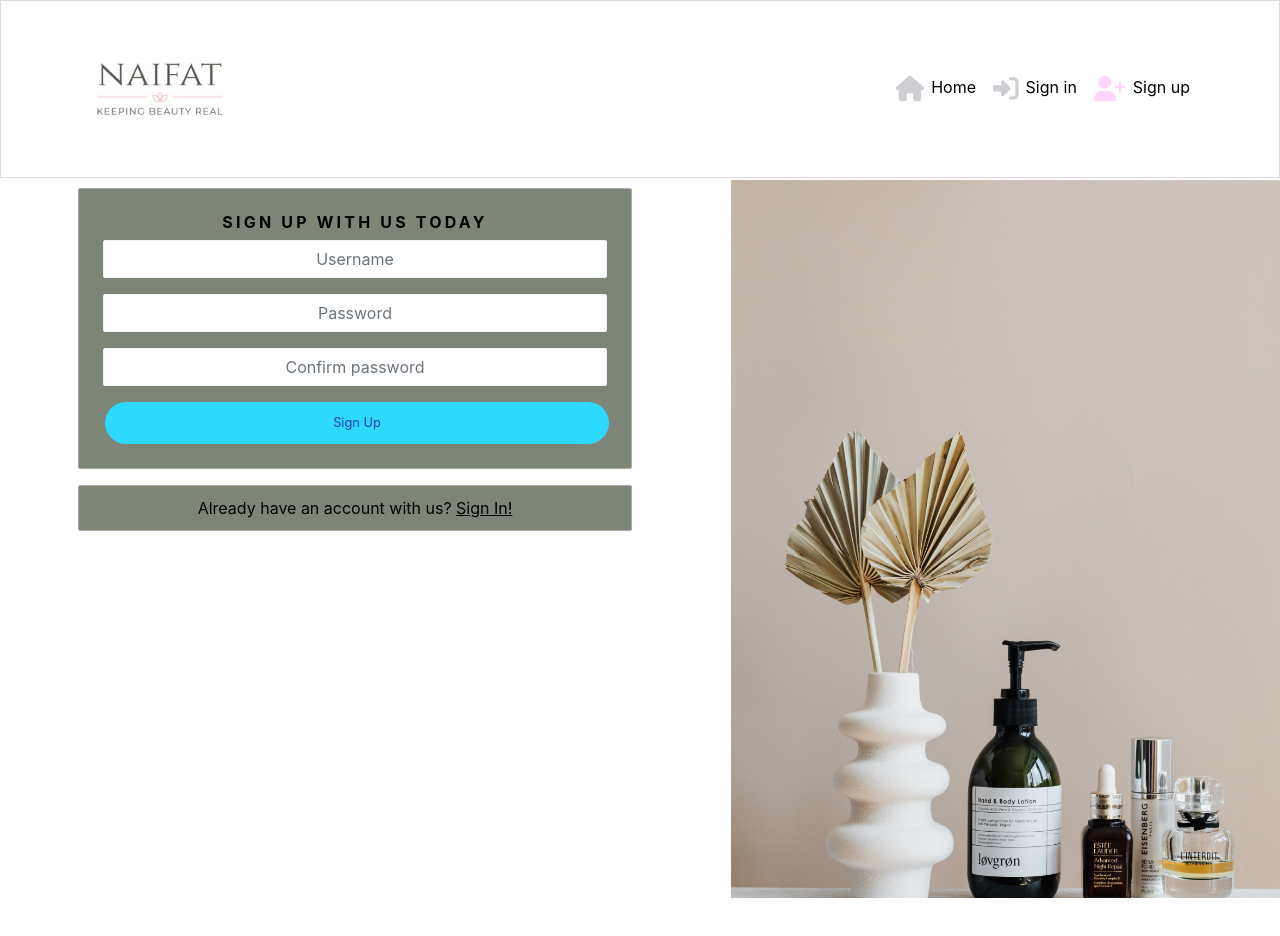
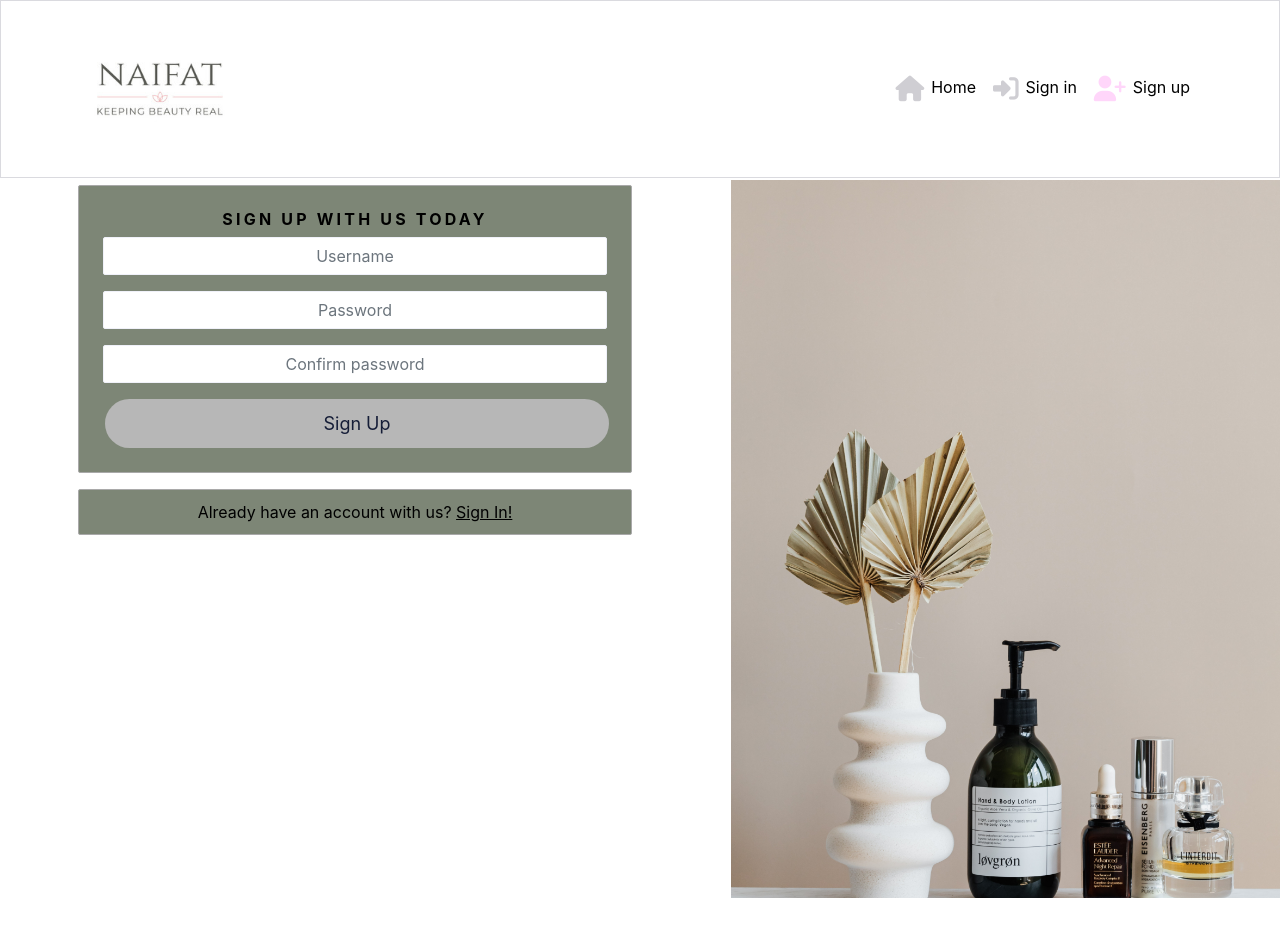
Before and after one commit to NaifatSelina/naifat, a React (Create React App) app: page /signup in a window 1280 px wide. Shown: the top 936 px of the page. Built offline with nearby package versions, Linux system fonts and the light colour scheme.

Commit message:
Add further styling to sign up button

```diff
--- a/src/styles/Button.module.css
+++ b/src/styles/Button.module.css
@@ -64,6 +64,7 @@
   }
 
   .Bright {
-    background-color: #2ed9ff;
-    color: #2142b2;
+    background-color: #b7b7b7;
+    color: #151d37;
+    font-size: large;
   }
```
